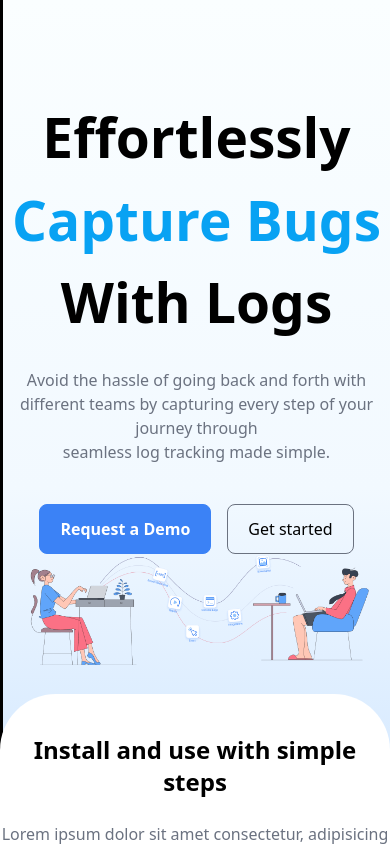
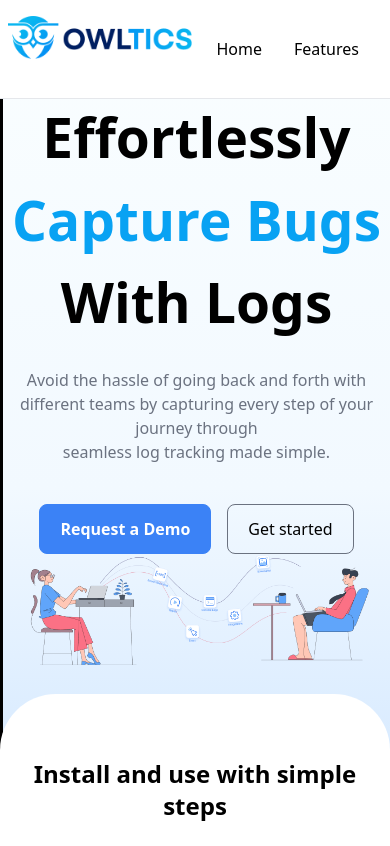
Before and after one commit to Rachitnarula20/Owltics, a React (Vite) app: page / in a window 390 px wide. Shown: the top 846 px of the page. Built offline with nearby package versions, Linux system fonts and the light colour scheme.

Commit message:
Responsive bugs

```diff
--- a/src/components/Framework.jsx
+++ b/src/components/Framework.jsx
@@ -6,7 +6,7 @@
       <div className='ml-28 sml:ml-0 '>
         <img className='w-full' src={work} alt="framwork" />
       </div>
-      <div className='flex flex-col w-[35rem] mr-52 justify-center ml-10 sml:mr-0 sml:ml-0 sml:w-full'>
+      <div className='flex flex-col w-[35rem] mr-52 justify-center ml-10 sml:mr-0 sml:ml-0 sml:w-fit'>
         <h1 className='font-bold text-[50px] sml:text-3xl'>Support for all the modern Frameworks</h1>
         <p className='mt-6 text-gray-500 sml:text-xs'>Lorem ipsum dolor sit amet consectetur, adipisicing elit. Odio maiores quo veniam animi laborum perspiciatis eaque, officiis quia culpa nobis sint, blanditiis iusto, rerum voluptatem molestiae exercitationem autem cum harum.</p>
 
--- a/src/components/Install.jsx
+++ b/src/components/Install.jsx
@@ -13,7 +13,7 @@
 const Install = () => {
   return (<div className='bg-white rounded-t-[56px] -mt-14 sml:ml-0'>
 
-            <h1 className='font-bold text-[55px] text-center pt-10 sml:text-2xl'>Install and use with simple steps</h1>
+            <h1 className='font-bold text-[55px] text-center pt-10 sml:text-2xl sml:pt-16'>Install and use with simple steps</h1>
 
         <div className='text-center  text-gray-500 mt-6'>
             Lorem ipsum dolor sit amet consectetur, adipisicing elit. Eos laboriosam nobis non, sint numquam Lorem ipsum dolor sit amet
--- a/src/components/Navbar.jsx
+++ b/src/components/Navbar.jsx
@@ -1,16 +1,19 @@
-import React from "react";
+import React, {useState} from "react";
+// import {GiHamburgerMenu} from 'react-icons'
 import Logo from "../assets/Logo.png";
 import Down from '../assets/down-arrow.png'
 const Navbar1 = () => {
+  // const [showMenu, setShowMenu] = useState(false);
+
   return (
 
-      <div className="bg-white fixed w-full top-0 z-10 sml:hidden">
+      <div className="bg-white fixed w-full top-0 z-10">
       <div className="flex justify-between py-4">
-      <div className="flex justify-between ml-8">
-        <div className="w-48">
+      <div className="flex justify-between ml-8 sml:ml-2">
+        <div className="w-48 ">
           <a href="/"><img className="" src={Logo} alt="Logo Img" /></a>
         </div>
-        <div className="flex gap-8 items-center ml-6">
+        <div className="inner flex gap-8 items-center ml-6 ">
           <a  className="hover:underline decoration-blue-500 " href="#home">Home</a>
           <a className="hover:underline decoration-blue-500 " href="#features">Features</a>
           <a className="hover:underline decoration-blue-500 " href="#pricing">Pricing</a>
@@ -22,7 +25,7 @@
         </div>
       </div>
 
-      <div className="flex gap-6 items-center">
+      <div className="buttons flex gap-6 items-center">
           <div >
             <button className="rounded-lg py-2 px-5 border-[1px] border-solid border-gray-500 transition-all ease-in duration-300 hover:scale-105 ">
               Register
--- a/src/components/Pricing.jsx
+++ b/src/components/Pricing.jsx
@@ -46,7 +46,7 @@
       </div>
       <div className='flex justify-center gap-8 sml:flex-col '>
         {data.map((item) => (
-          <div className="bg-white p-6 rounded-2xl shadow-md flex flex-col justify-between w-96 pb-12 h-[574px] mb-20 sml:w-80 sml:ml-8" key={item.plan}>
+          <div className="bg-white p-6 rounded-2xl shadow-md flex flex-col justify-between w-96 pb-12 h-[574px] mb-20 sml:w-80 sml:mx-auto" key={item.plan}>
             <h1 className='text-xl pb-2'>{item.plan} plan</h1>
             <h1 className='text-[50px] font-bold mt-4'>${item.month}</h1>
             <p className='pb-6 text-gray-500 mt-4'>or ${item.yearly} yearly</p>
```
